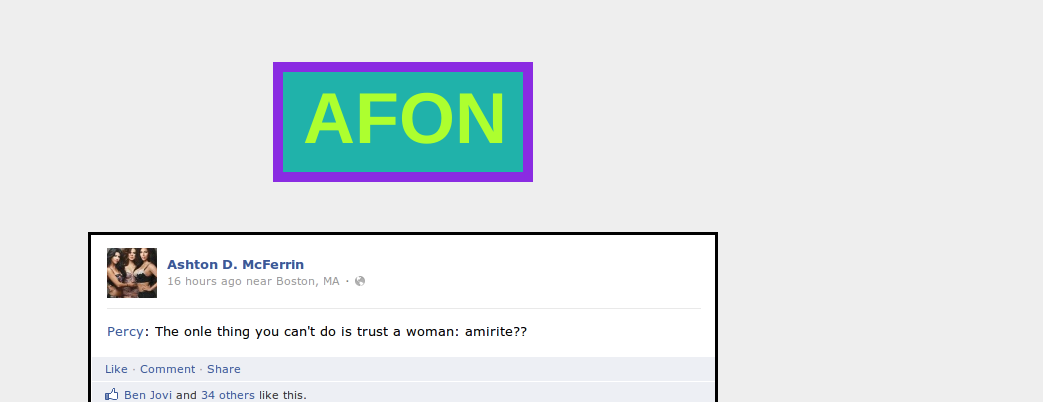
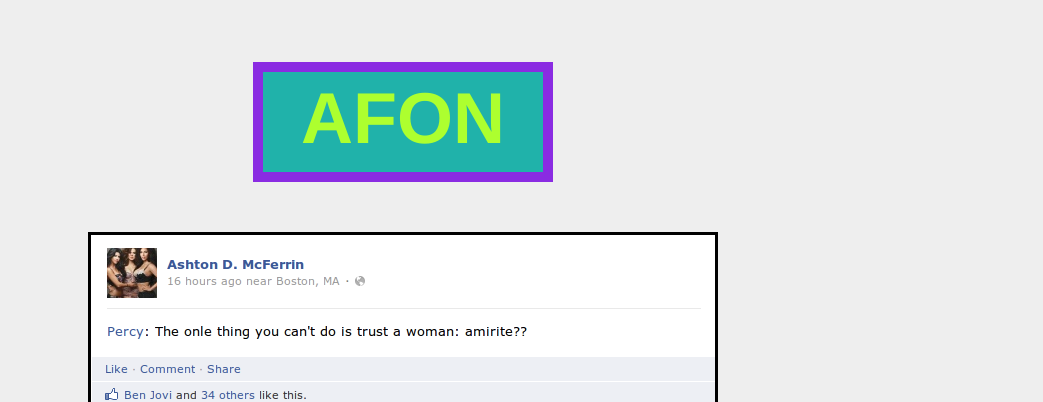
Before and after one commit to Sequoia/afonigizer, a plain HTML site: page index.html in a window 1280 px wide. Shown: the part 698-1100 px from the top of the page, without its empty margins (237-1280 px from the left). Drawn offline with Linux system fonts and the light colour scheme.

Commit message:
css fix for firefox

```diff
--- a/index.html
+++ b/index.html
@@ -30,7 +30,7 @@
 		color: greenYellow;
 		display:block;
 		margin:0 auto;
-		width: 200px;
+		width: 240px;
 		height:90px;
 		font-weight:900;
 		padding:5px 20px;
```
